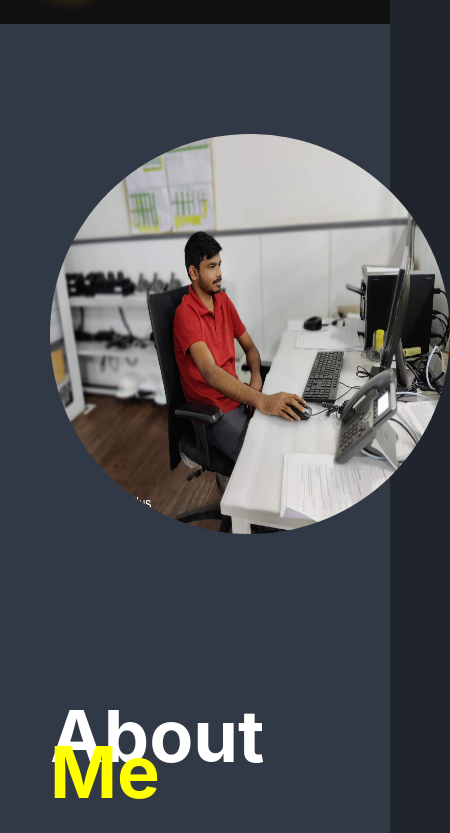
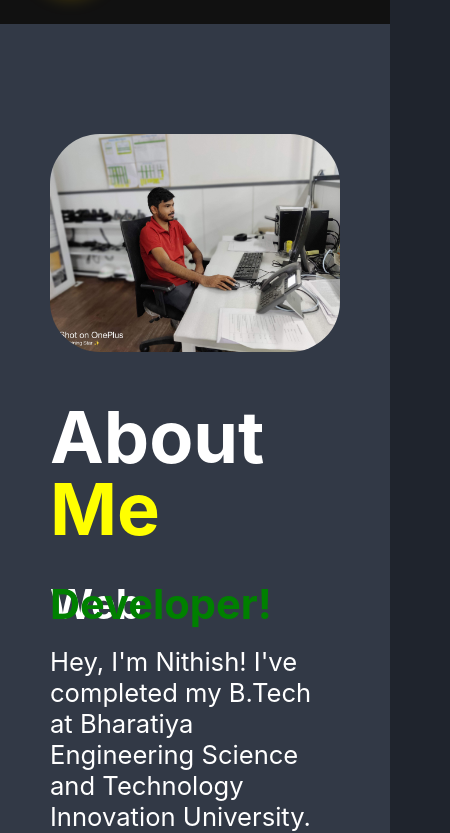
Before and after one commit to Nithish-kumar07/portfolio, a React (Create React App) app: page / in a window 390 px wide. Shown: the part 880-1713 px from the top of the page, 450 px wide, since content can reach past the window. Built offline with nearby package versions, Linux system fonts and the light colour scheme.

Commit message:
Update about.css

```diff
--- a/src/about.css
+++ b/src/about.css
@@ -72,3 +72,16 @@
 .developer{
     color: green;
 }
+@media (max-width: 690px) {
+    .about-img img {
+        border-radius: 50px;
+        height: 100%;
+        width: 100%;
+    }
+    .about-content h2 {
+        line-height: 1;
+    }
+    .about-container {
+        gap: 65px;
+    }
+}
```
